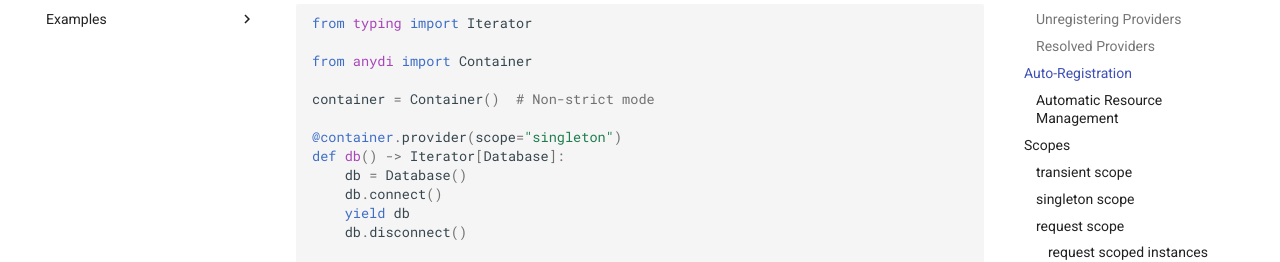
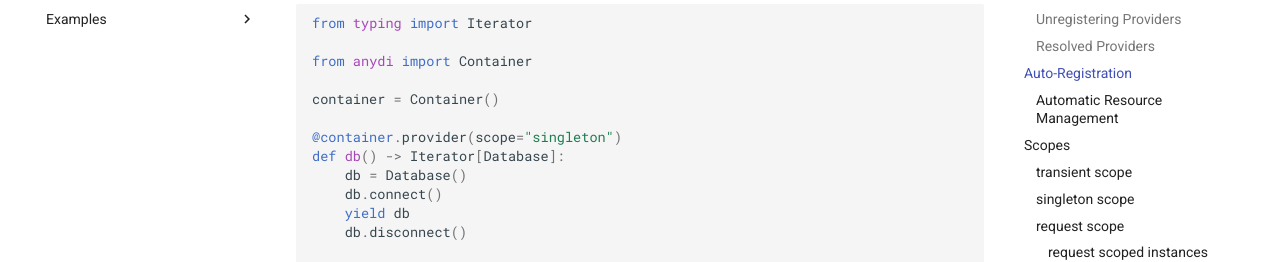
Before and after one commit to antonrh/anydi, an MkDocs documentation site: the page built from docs/usage.md, in a window 1280 px wide and 900 px high, scrolled down 3614 px. Shown: the part 170-432 px from the top of the window. Built offline with MkDocs 1.6.1 and Material for MkDocs 9.7.7, drawn with Linux system fonts in a browser that asks for light colours; comment, search, counter and statistics services are not loaded.

Commit message:
Update docs

```diff
--- a/docs/usage.md
+++ b/docs/usage.md
@@ -178,7 +178,7 @@ from typing import Iterator
 
 from anydi import Container
 
-container = Container()  # Non-strict mode
+container = Container()
 
 @container.provider(scope="singleton")
 def db() -> Iterator[Database]:
```
